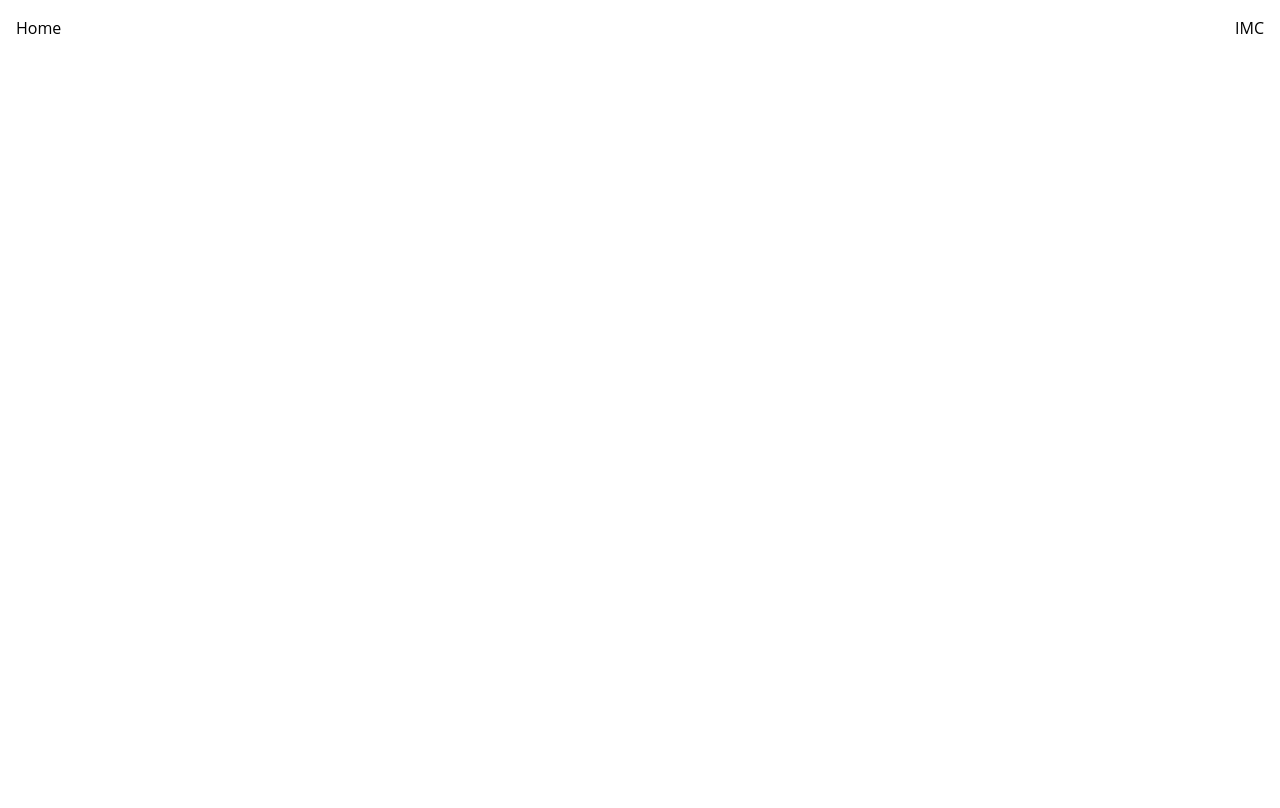
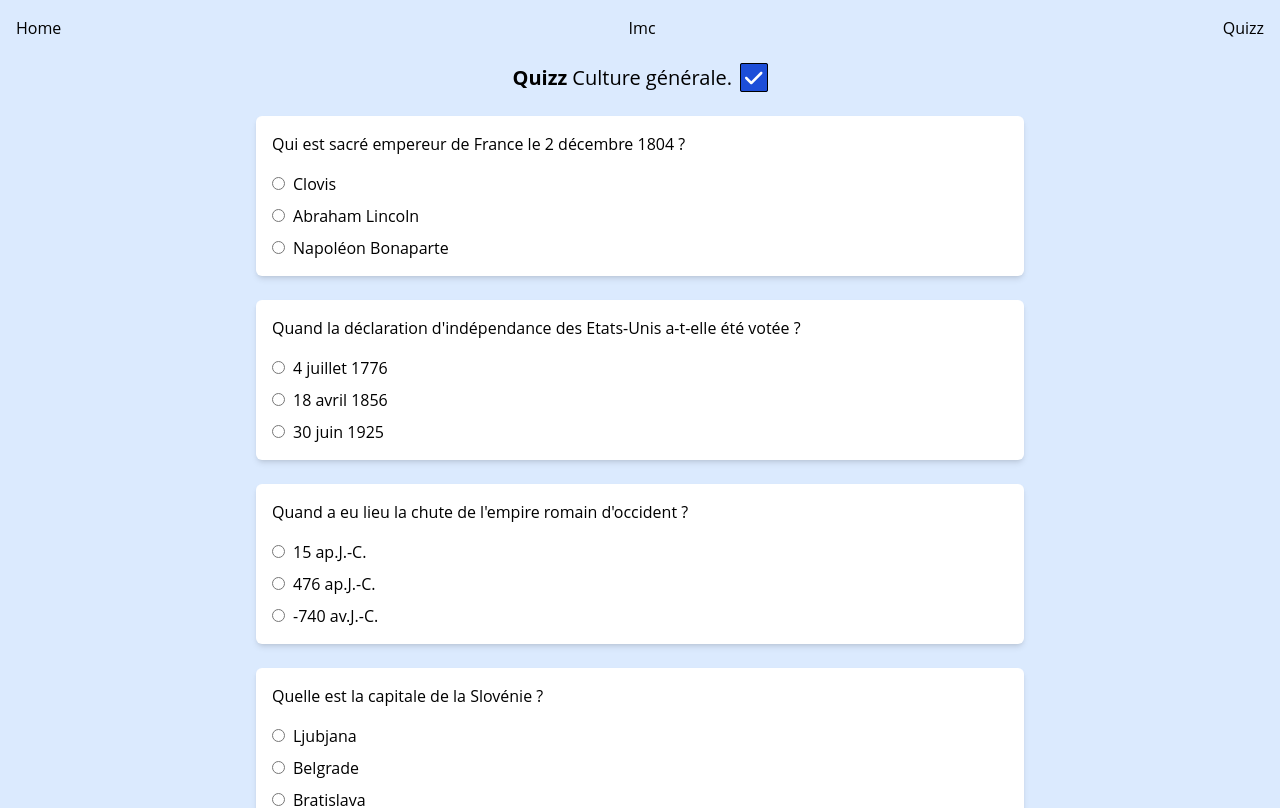
Before and after one commit to SashBFa/littles-challenges-react, a React (Create React App) app: page /quizz in a window 1280 px wide. Before the commit this address had no page. Shown: the top 808 px of the page. Built offline with nearby package versions, Linux system fonts and the light colour scheme.

Commit message:
quizz finish

```diff
--- a/src/App.tsx
+++ b/src/App.tsx
@@ -2,6 +2,7 @@ import { BrowserRouter, Route, Routes } from "react-router-dom";
 import Navigation from "./components/Navigation";
 import Home from "./pages/home";
 import Imc from "./pages/imc";
+import Quizz from "./pages/quizz";
 
 const App = () => {
   return (
@@ -10,6 +11,7 @@ const App = () => {
       <Routes>
         <Route path="/" element={<Home />} />
         <Route path="/imc" element={<Imc />} />
+        <Route path="/quizz" element={<Quizz />} />
       </Routes>
     </BrowserRouter>
   );
--- a/src/components/Navigation.tsx
+++ b/src/components/Navigation.tsx
@@ -1,15 +1,28 @@
 import { Link } from "react-router-dom";
+
+const router = ["home", "imc", "quizz"];
 
 const Navigation = () => {
   return (
     <nav className="w-screen p-4 absolute top-0 left-0">
       <ul className="flex justify-between w-full">
-        <li>
-          <Link to={"/"}>Home</Link>
-        </li>
-        <li>
-          <Link to={"/imc"}>IMC</Link>
-        </li>
+        {router.map((route) => {
+          if (route === "home") {
+            return (
+              <li key={route}>
+                <Link to={"/"}>Home</Link>
+              </li>
+            );
+          } else {
+            return (
+              <li key={route}>
+                <Link to={`/${route}`} className="capitalize">
+                  {route}
+                </Link>
+              </li>
+            );
+          }
+        })}
       </ul>
     </nav>
   );
--- /dev/null
+++ b/src/data/imc.ts
@@ -0,0 +1,8 @@
+export const BMIData = [
+  { name: "Maigreur", color: "text-teal-500", range: [0, 18.5] },
+  { name: "Bonne santé", color: "text-green-500", range: [18.5, 25] },
+  { name: "Surpoids", color: "text-red-400", range: [25, 30] },
+  { name: "Obésité modérée", color: "text-orange-500", range: [30, 35] },
+  { name: "Obésité sévère", color: "text-rose-800", range: [35, 40] },
+  { name: "Obésité morbide", color: "text-purple-900", range: 40 },
+];
--- /dev/null
+++ b/src/data/quizz.ts
@@ -0,0 +1,48 @@
+export const quizzData = [
+  {
+    id: 1,
+    name: "Question1",
+    question: "Qui est sacré empereur de France le 2 décembre 1804 ?",
+    response1: "Clovis",
+    response2: "Abraham Lincoln",
+    response3: "Napoléon Bonaparte",
+    goodResponse: "Napoléon Bonaparte",
+  },
+  {
+    id: 2,
+    name: "Question2",
+    question:
+      "Quand la déclaration d'indépendance des Etats-Unis a-t-elle été votée ?",
+    response1: "4 juillet 1776",
+    response2: "18 avril 1856",
+    response3: "30 juin 1925",
+    goodResponse: "4 juillet 1776",
+  },
+  {
+    id: 3,
+    name: "Question3",
+    question: "Quand a eu lieu la chute de l'empire romain d'occident ?",
+    response1: "15 ap.J.-C.",
+    response2: "476 ap.J.-C.",
+    response3: "-740 av.J.-C.",
+    goodResponse: "476 ap.J.-C.",
+  },
+  {
+    id: 4,
+    name: "Question4",
+    question: "Quelle est la capitale de la Slovénie ?",
+    response1: "Ljubjana",
+    response2: "Belgrade",
+    response3: "Bratislava",
+    goodResponse: "Ljubjana",
+  },
+  {
+    id: 5,
+    name: "Question5",
+    question: "Combien d'habitants compte l'Irlande en 2020 ?",
+    response1: "1,365 Million",
+    response2: "21 Millions",
+    response3: "4.9 Millions",
+    goodResponse: "4.9 Millions",
+  },
+];
--- a/src/pages/imc.tsx
+++ b/src/pages/imc.tsx
@@ -1,15 +1,7 @@
 import { faTrash } from "@fortawesome/free-solid-svg-icons";
 import { FontAwesomeIcon } from "@fortawesome/react-fontawesome";
 import { useState } from "react";
-
-const BMIData = [
-  { name: "Maigreur", color: "text-teal-500", range: [0, 18.5] },
-  { name: "Bonne santé", color: "text-green-500", range: [18.5, 25] },
-  { name: "Surpoids", color: "text-red-400", range: [25, 30] },
-  { name: "Obésité modérée", color: "text-orange-500", range: [30, 35] },
-  { name: "Obésité sévère", color: "text-rose-800", range: [35, 40] },
-  { name: "Obésité morbide", color: "text-purple-900", range: 40 },
-];
+import { BMIData } from "../data/imc";
 
 const Imc = () => {
   const [imcSize, setImcSize] = useState<number | string>();
@@ -66,12 +58,12 @@ const Imc = () => {
   };
 
   return (
-    <main className="h-screen pt-16 bg-gradient-to-r from-sky-500 to-indigo-500">
-      <section className="relative bg-white p-6 shadow-md rounded-md flex flex-col items-center mx-auto max-w-xs md:max-w-3xl lg:max-w-5xl xl:max-w-7xl ">
+    <main className="min-h-screen pt-16 bg-gradient-to-r from-sky-500 to-indigo-500">
+      <section className="relative bg-white p-6 shadow-md rounded-md flex flex-col items-center mx-auto max-w-xs md:max-w-3xl">
         <h1 className="text-center text-2xl mb-3">
           Calcul d'<b>IMC</b>
         </h1>
-        <div className="flex flex-col">
+        <div className="flex flex-col md:flex-row gap-6">
           <div>
             <label htmlFor="imcSize" className="pl-4">
               Votre taille en Cm, Ex: 180
--- /dev/null
+++ b/src/pages/quizz.tsx
@@ -0,0 +1,186 @@
+import { faCheck } from "@fortawesome/free-solid-svg-icons";
+import { FontAwesomeIcon } from "@fortawesome/react-fontawesome";
+import { useEffect, useState } from "react";
+import { quizzData } from "../data/quizz";
+
+type respArrayTypes = {
+  id: number;
+  question: string;
+  response: boolean;
+};
+const emojis = ["✔️", "✨", "👀", "😭", "👎"];
+
+const Quizz = () => {
+  const [respArray, setRespArray] = useState<respArrayTypes[]>([]);
+  const [colorCheck, setColorCheck] = useState<boolean>(false);
+  const [isCheck, setIsCheck] = useState<boolean>(false);
+  const [goodAns, setGoodAns] = useState<respArrayTypes[]>([]);
+  const [titleAns, setTitleAns] = useState<string>("");
+  const [iconAns, setIconAns] = useState<number>(0);
+  let score: number = (goodAns.length / respArray.length) * 100;
+
+  const handleResult = () => {
+    if (respArray.length === quizzData.length) {
+      setColorCheck(true);
+      setGoodAns(respArray.filter((element) => element.response === true));
+
+      setIsCheck(true);
+    } else {
+      alert("Veuillez remplir toutes les questions !");
+    }
+  };
+  useEffect(() => {
+    switch (true) {
+      case score === 100:
+        setIconAns(0);
+        setTitleAns("Parfait");
+        break;
+      case score >= 75:
+        setIconAns(1);
+        setTitleAns("Vous vous en sortez bien");
+        break;
+      case score >= 50:
+        setIconAns(2);
+        setTitleAns("Vous pouvez mieux faire");
+        break;
+      case score >= 25:
+        setIconAns(3);
+        setTitleAns("C'est pas vraiment ça");
+        break;
+      case score >= 0:
+        setIconAns(4);
+        setTitleAns("Seulement ?");
+        break;
+      default:
+        setIconAns(0);
+        setTitleAns("error");
+    }
+  }, [score]);
+
+  return (
+    <main className="min-h-screen pt-16 bg-blue-100">
+      <section className="relative flex flex-col items-center mx-auto max-w-xs md:max-w-3xl">
+        <h1 className="text-xl">
+          <b>Quizz</b> Culture générale.
+          <span className="border border-black bg-blue-700 text-white px-1 ml-2 rounded-sm">
+            <FontAwesomeIcon icon={faCheck} />
+          </span>
+        </h1>
+        {quizzData.map((question) => {
+          const changeCheck = (e: string) => {
+            const newObject = {
+              id: question.id,
+              question: question.name,
+              response: e === question.goodResponse ? true : false,
+            };
+            const index = respArray.findIndex((e) => e.id === newObject.id);
+            index === -1
+              ? setRespArray([...respArray, newObject])
+              : (respArray[index] = newObject);
+          };
+
+          let color;
+          respArray.forEach((element) => {
+            if (element.id === question.id) {
+              if (element.response) {
+                color = "bg-gradient-to-r from-green-500 to-lime-300";
+              } else {
+                color = "bg-gradient-to-r from-rose-400 to-red-500";
+              }
+            }
+          });
+
+          return (
+            <article
+              key={question.id}
+              className={`bg-white mt-6 shadow-md rounded-md w-full p-4 ${
+                colorCheck && color
+              }`}
+            >
+              <h3 className="mb-4">{question.question}</h3>
+              <div className="mt-2">
+                <input
+                  type="radio"
+                  id={question.name + question.response1}
+                  name={question.name}
+                  value={question.response1}
+                  onChange={(e) => changeCheck(e.target.value)}
+                />
+                <label
+                  htmlFor={question.name + question.response1}
+                  className="ml-2"
+                >
+                  {question.response1}
+                </label>
+              </div>
+              <div className="mt-2">
+                <input
+                  type="radio"
+                  id={question.name + question.response2}
+                  name={question.name}
+                  value={question.response2}
+                  onChange={(e) => changeCheck(e.target.value)}
+                />
+                <label
+                  htmlFor={question.name + question.response2}
+                  className="ml-2"
+                >
+                  {question.response2}
+                </label>
+              </div>
+              <div className="mt-2">
+                <input
+                  type="radio"
+                  id={question.name + question.response3}
+                  name={question.name}
+                  value={question.response3}
+                  onChange={(e) => changeCheck(e.target.value)}
+                />
+                <label
+                  htmlFor={question.name + question.response3}
+                  className="ml-2"
+                >
+                  {question.response3}
+                </label>
+              </div>
+            </article>
+          );
+        })}
+        <button
+          className="bg-amber-300 px-4 py-2 rounded-md shadow-md my-2 font-bold mt-8"
+          onClick={handleResult}
+        >
+          Valider <FontAwesomeIcon icon={faCheck} className="ml-2" />
+        </button>
+        {!isCheck && (
+          <div className="bg-white mt-6 shadow-md rounded-md w-full p-4 mb-4">
+            <p className="text-center text-xl">
+              Cliquez sur <b>valider</b> pour les voir les <b>résultats.</b>
+            </p>
+          </div>
+        )}
+        {isCheck && (
+          <div className="bg-white mt-6 shadow-md rounded-md w-full p-4 mb-4">
+            <h4 className="text-bold text-center">
+              {emojis[iconAns]} {titleAns} {emojis[iconAns]}
+            </h4>
+            <p className="text-center text-2xl my-2">
+              Score :{" "}
+              <b>
+                {goodAns.length}/{respArray.length}
+              </b>
+            </p>
+            {goodAns.length / respArray.length !== 1 && (
+              <p className="text-center">
+                Retentez une autre réponse dans les cases rouges, puis
+                re-validez !
+              </p>
+            )}
+          </div>
+        )}
+      </section>
+    </main>
+  );
+};
+
+export default Quizz;
```
